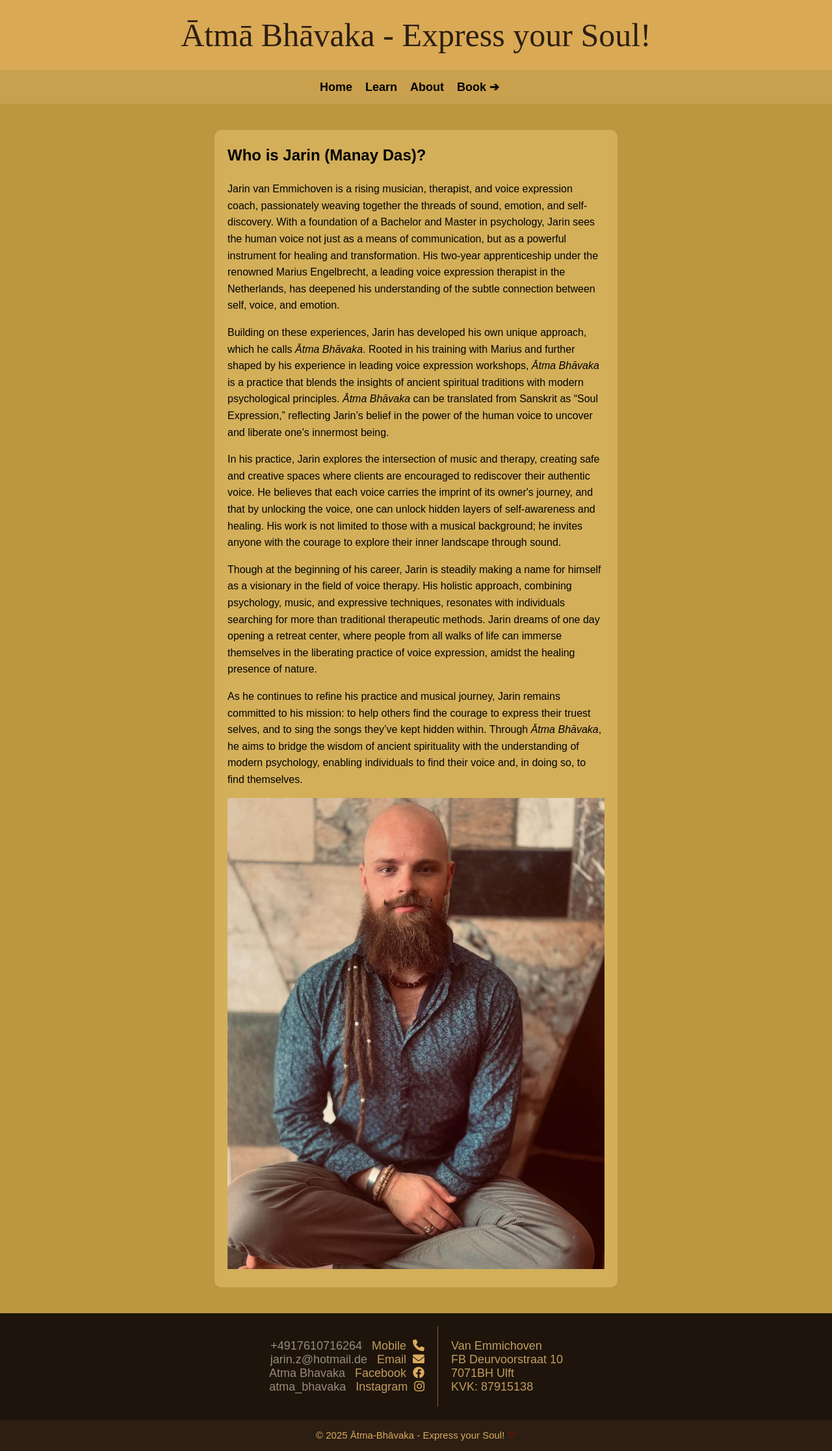
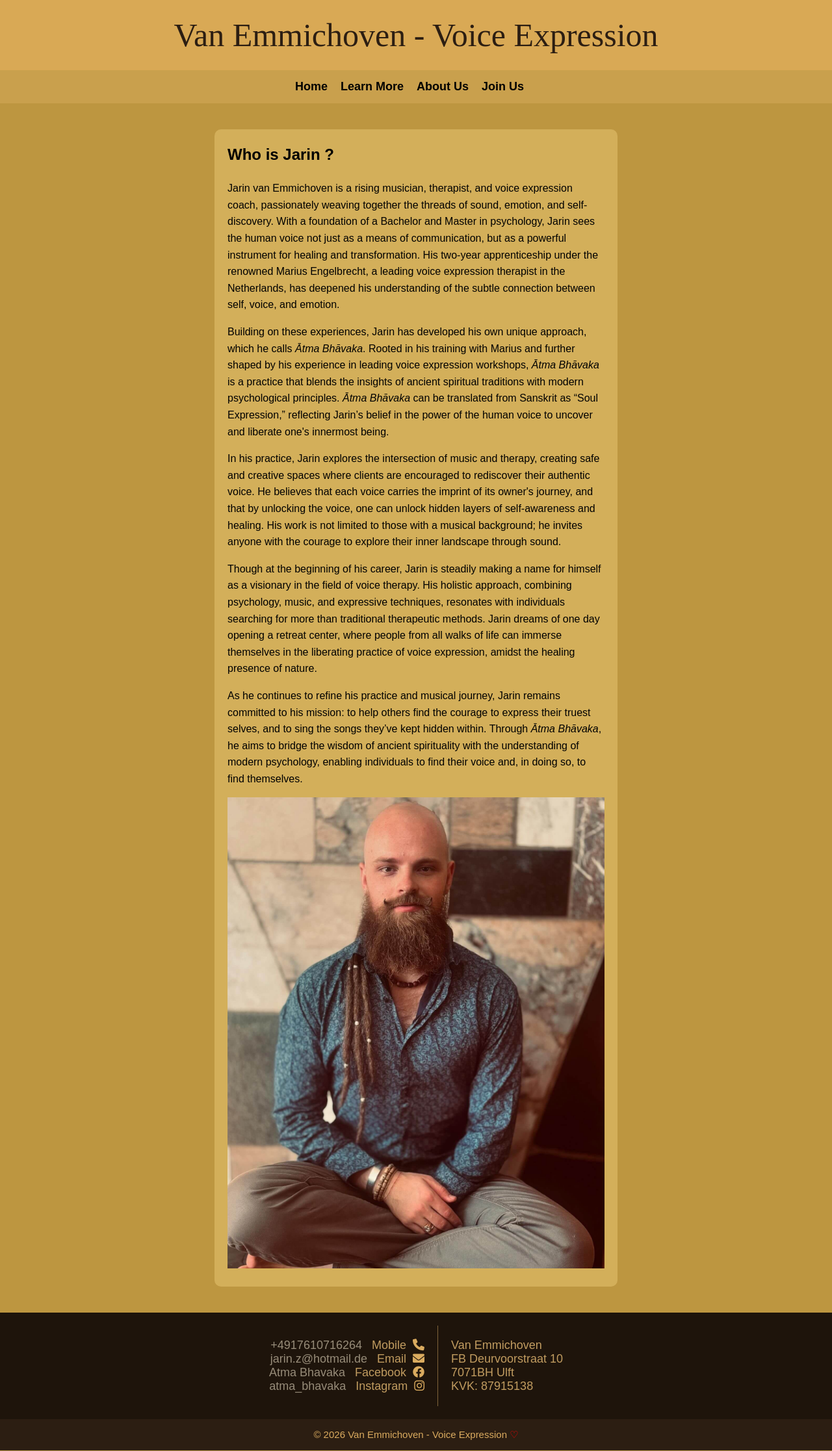
Before and after one commit to denisklopotan/atma-bhavaka, a Django app: page /about/ in a window 1280 px wide. Shown: the whole page at 65% size. Run offline with Django 5.2, Linux system fonts and the light colour scheme; data comes from the database, SQL or seed files in the repository; some libraries are stand-ins or nearby versions; some web fonts are replaced.

Commit message:
Change website titles
Co-authored-by: Ona <no-reply@ona.com>

```diff
--- a/templates/about.html
+++ b/templates/about.html
@@ -21,7 +21,7 @@
 {% block content %}
 <div class="container">
   <div class="about-page">
-    <h2 style="margin-top: 0px;">Who is Jarin (Manay Das)?</h2>
+    <h2 style="margin-top: 0px;">Who is Jarin ?</h2>
     <p style="margin-top: 0px;">Jarin van Emmichoven is a rising musician, therapist, and voice expression coach, passionately weaving together the threads of sound, emotion, and self-discovery. With a foundation of a Bachelor and Master in psychology, Jarin sees the human voice not just as a means of communication, but as a powerful instrument for healing and transformation. His two-year apprenticeship under the renowned Marius Engelbrecht, a leading voice expression therapist in the Netherlands, has deepened his understanding of the subtle connection between self, voice, and emotion.&nbsp;</p>
     <p>Building on these experiences, Jarin has developed his own unique approach, which he calls <em>Ātma Bhāvaka</em>. Rooted in his training with Marius and further shaped by his experience in leading voice expression workshops, <em>Ātma Bhāvaka</em> is a practice that blends the insights of ancient spiritual traditions with modern psychological principles. <em>Ātma Bhāvaka</em> can be translated from Sanskrit as &ldquo;Soul Expression,&rdquo; reflecting Jarin&rsquo;s belief in the power of the human voice to uncover and liberate one's innermost being.&nbsp;</p>
     <p>In his practice, Jarin explores the intersection of music and therapy, creating safe and creative spaces where clients are encouraged to rediscover their authentic voice. He believes that each voice carries the imprint of its owner's journey, and that by unlocking the voice, one can unlock hidden layers of self-awareness and healing. His work is not limited to those with a musical background; he invites anyone with the courage to explore their inner landscape through sound.&nbsp;</p>
--- a/templates/base.html
+++ b/templates/base.html
@@ -4,7 +4,7 @@
 <head>
     <meta charset="UTF-8">
     <meta name="viewport" content="width=device-width, initial-scale=1.0">
-    <title>{% block title %}Ātma-Bhāvaka - Express your Soul!{% endblock %}</title>
+    <title>{% block title %}Van Emmichoven - Voice Expression{% endblock %}</title>
     <link rel="stylesheet" href="{% static 'css/styles.css' %}">
     <!-- Font Awesome Icons -->
     <link rel="stylesheet" href="https://cdnjs.cloudflare.com/ajax/libs/font-awesome/6.0.0/css/all.min.css">
@@ -15,15 +15,15 @@
     {% block extracss %}{% endblock %}
 </head>
 <body>
-    <h1 id="webpage-title">Ātmā Bhāvaka - Express your Soul!</h1>
+    <h1 id="webpage-title">Van Emmichoven - Voice Expression</h1>
     <header>
         <nav>
           <ul>
             <!-- <li><a href="{% url 'home' %}"><i class="fas fa-om"></i></a></li> -->
             <li><a href="{% url 'home' %}">Home</a></li>
-            <li><a href="{% url 'learn' %}">Learn</a></li>
-            <li><a href="{% url 'about' %}">About</a></li>
-            <li><a href="{% url 'book' %}">Book ➔</a></li>
+            <li><a href="{% url 'learn' %}">Learn More</a></li>
+            <li><a href="{% url 'about' %}">About Us</a></li>
+            <li><a href="{% url 'book' %}">Join Us</a></li>
             <!-- <li><a href="#"> <i class="fas fa-language"></i></a></li> -->
           </ul>
         </nav>
@@ -67,7 +67,7 @@
             </div>
         </div>
         <div class="copyright">
-            <p>&copy; 2025 Ātma-Bhāvaka - Express your Soul!
+            <p>&copy; 2026 Van Emmichoven - Voice Expression
               <a class="footer-links" href="https://github.com/denisklopotan/atma-bhavaka" target="_blank" rel="noopener"><span class="heart">♡</span></a>
             </p>
         </div>
--- a/templates/home.html
+++ b/templates/home.html
@@ -1,6 +1,6 @@
 {% extends "base.html" %}
 {% load static %}
-{% block title %}Home - Ātmā Bhāvaka{% endblock %}
+{% block title %}Home - Van Emmichoven{% endblock %}
 
 {% block content %}
 
```
